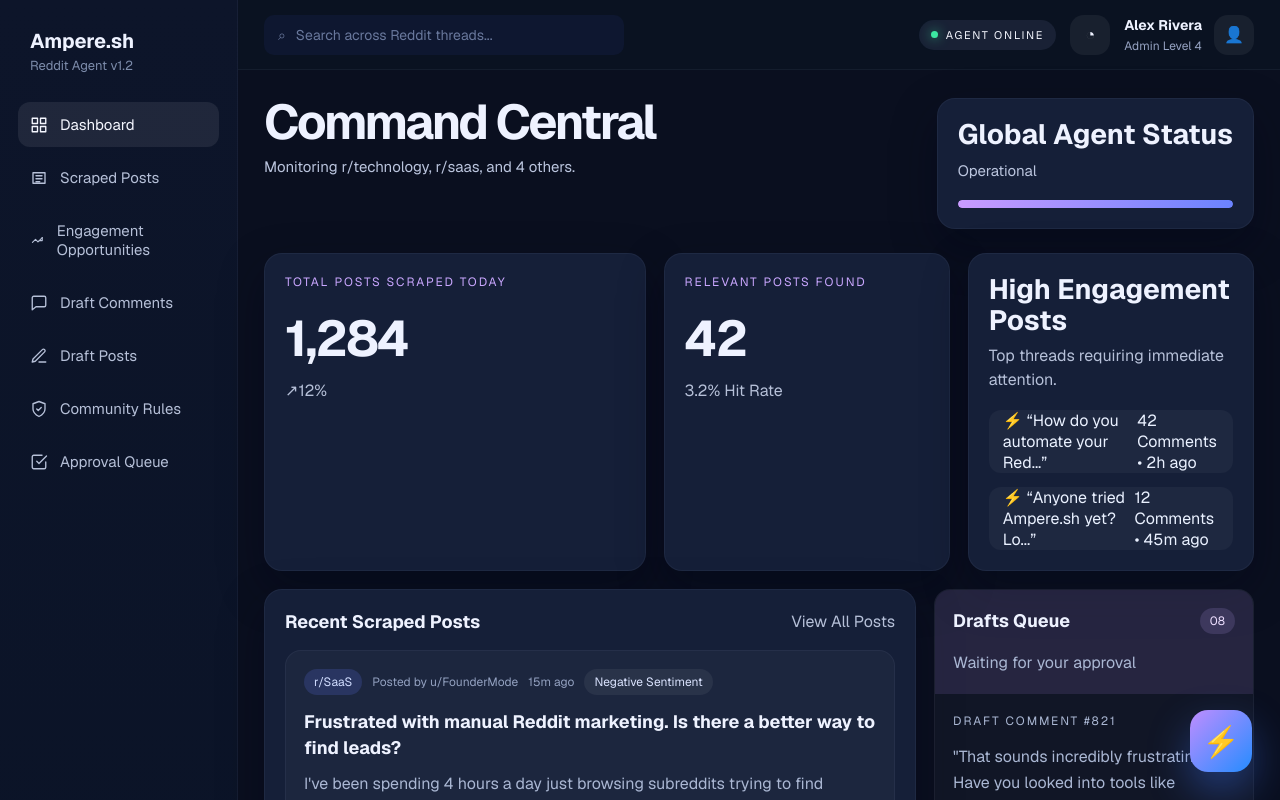
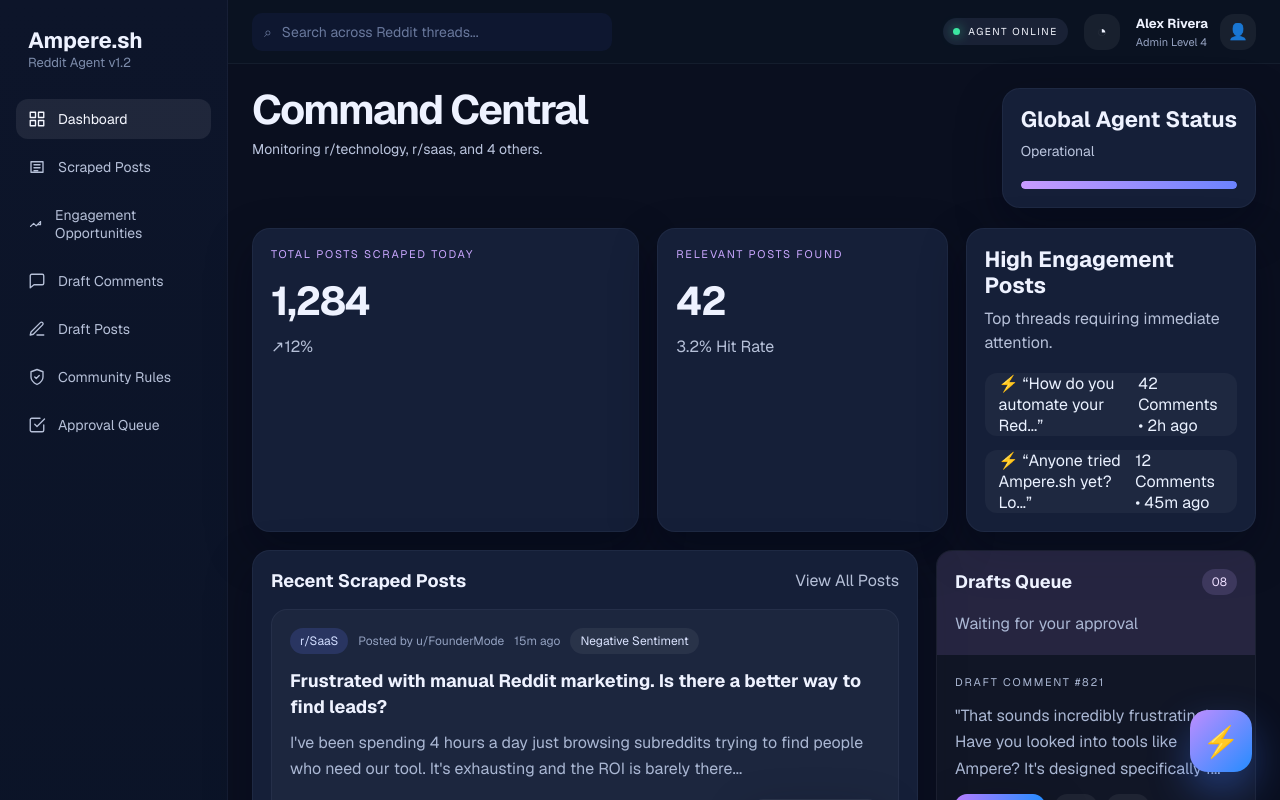
Before and after one commit to Jay-1410/Reddit-Automation, a Next.js app: page / in a window 1280 px wide. Shown: the top 800 px of the page. Built offline with nearby package versions, Linux system fonts and the light colour scheme.

Commit message:
Tighten spacing and improve responsive sizing

```diff
--- a/src/app/ui.module.css
+++ b/src/app/ui.module.css
@@ -1,7 +1,33 @@
+:root {
+  --space-1: 4px;
+  --space-2: 8px;
+  --space-3: 12px;
+  --space-4: 16px;
+  --space-5: 20px;
+  --space-6: 24px;
+  --space-7: 28px;
+  --space-8: 32px;
+
+  --radius-sm: 10px;
+  --radius-md: 14px;
+  --radius-lg: 18px;
+
+  --text-xs: 12px;
+  --text-sm: 13px;
+  --text-md: 14px;
+  --text-lg: 16px;
+  --text-xl: 18px;
+  --text-2xl: 22px;
+  --text-3xl: 26px;
+  --text-4xl: 38px;
+
+  --shadow: 0 18px 45px rgba(2, 6, 23, 0.35);
+}
+
 .shell {
   min-height: 100vh;
   display: grid;
-  grid-template-columns: 238px minmax(0, 1fr);
+  grid-template-columns: 228px minmax(0, 1fr);
   background: #0a0f1f;
   color: #eef2ff;
   font-family: var(--font-geist-sans);
@@ -11,16 +37,16 @@
   display: flex;
   flex-direction: column;
   justify-content: space-between;
-  padding: 28px 18px 22px;
+  padding: var(--space-7) var(--space-4) var(--space-6);
   background: linear-gradient(180deg, #0d152a 0%, #0a1326 100%);
   border-right: 1px solid rgba(135, 149, 184, 0.08);
 }
 
 .brandWrap {
   display: flex;
-  gap: 12px;
+  gap: var(--space-3);
   align-items: center;
-  margin-bottom: 28px;
+  margin-bottom: var(--space-7);
 }
 
 .brandMark,
@@ -29,7 +55,7 @@
 .bell {
   display: grid;
   place-items: center;
-  border-radius: 14px;
+  border-radius: var(--radius-md);
 }
 
 .brandMark {
@@ -38,38 +64,39 @@
 }
 
 .brandIcon {
-  width: 42px;
-  height: 42px;
+  width: 38px;
+  height: 38px;
   background: linear-gradient(135deg, #8e7dff, #1f90ff);
-  box-shadow: 0 12px 28px rgba(82, 118, 255, 0.35);
-  font-size: 18px;
+  box-shadow: 0 12px 24px rgba(82, 118, 255, 0.3);
+  font-size: 16px;
 }
 
 .brandWrap h2 {
-  font-size: 20px;
+  font-size: var(--text-2xl);
   font-weight: 700;
+  line-height: 1.1;
 }
 
 .brandWrap p {
-  margin-top: 3px;
+  margin-top: 2px;
   color: #7d8cab;
-  font-size: 13px;
+  font-size: var(--text-sm);
 }
 
 .nav {
   display: flex;
   flex-direction: column;
-  gap: 8px;
+  gap: var(--space-2);
 }
 
 .navItem {
   display: flex;
   align-items: center;
-  gap: 12px;
-  padding: 13px 12px;
+  gap: var(--space-3);
+  padding: 11px 12px;
   border-radius: 12px;
   color: #b6c0d8;
-  font-size: 15px;
+  font-size: var(--text-md);
   transition: 0.18s ease;
 }
 
@@ -82,17 +109,17 @@
 .sidebarBottom {
   display: flex;
   flex-direction: column;
-  gap: 14px;
+  gap: var(--space-4);
 }
 
 .campaignButton {
-  height: 48px;
+  height: 44px;
   border: 0;
-  border-radius: 14px;
+  border-radius: var(--radius-md);
   background: linear-gradient(90deg, #a06eff, #1d8fff);
   color: white;
   font-weight: 700;
-  box-shadow: 0 12px 26px rgba(73, 125, 255, 0.34);
+  box-shadow: 0 10px 22px rgba(73, 125, 255, 0.3);
 }
 
 .ghostButton {
@@ -101,7 +128,7 @@
   color: #a5b2cf;
   text-align: left;
   padding: 0 8px;
-  font-size: 15px;
+  font-size: var(--text-md);
 }
 
 .mainArea {
@@ -111,44 +138,44 @@
 }
 
 .topbar {
-  height: 70px;
+  height: 64px;
   display: flex;
   justify-content: space-between;
   align-items: center;
-  gap: 20px;
-  padding: 14px 26px;
+  gap: var(--space-5);
+  padding: var(--space-3) var(--space-6);
   border-bottom: 1px solid rgba(135, 149, 184, 0.08);
   background: rgba(11, 18, 34, 0.96);
 }
 
 .searchBar {
   width: min(360px, 100%);
-  height: 40px;
+  height: 38px;
   display: flex;
   align-items: center;
   gap: 10px;
-  padding: 0 14px;
-  border-radius: 10px;
+  padding: 0 var(--space-3);
+  border-radius: var(--radius-sm);
   background: #0e1730;
   color: #69789c;
-  font-size: 14px;
+  font-size: var(--text-md);
 }
 
 .topbarRight {
   display: flex;
   align-items: center;
-  gap: 14px;
+  gap: var(--space-4);
 }
 
 .agentPill {
   display: flex;
   align-items: center;
-  gap: 8px;
-  padding: 8px 12px;
+  gap: var(--space-2);
+  padding: 7px 10px;
   border-radius: 999px;
   background: rgba(111, 123, 166, 0.15);
   color: #f5f7ff;
-  font-size: 11px;
+  font-size: 10px;
   letter-spacing: 0.16em;
   text-transform: uppercase;
 }
@@ -163,57 +190,57 @@
 
 .bell,
 .avatar {
-  width: 40px;
-  height: 40px;
+  width: 36px;
+  height: 36px;
   background: rgba(255, 255, 255, 0.06);
 }
 
 .profileCard {
   display: flex;
   align-items: center;
-  gap: 12px;
+  gap: var(--space-3);
 }
 
 .profileCard strong {
   display: block;
-  font-size: 14px;
+  font-size: 13px;
 }
 
 .profileCard p {
-  margin-top: 4px;
+  margin-top: 3px;
   color: #96a3c2;
-  font-size: 12px;
+  font-size: 11px;
 }
 
 .content {
-  padding: 28px 26px 34px;
+  padding: var(--space-6);
 }
 
 .pageHeading {
   display: flex;
   justify-content: space-between;
-  gap: 18px;
+  gap: var(--space-5);
   align-items: flex-start;
-  margin-bottom: 24px;
+  margin-bottom: var(--space-5);
 }
 
 .pageHeading h1 {
-  font-size: clamp(2.2rem, 3.8vw, 3.5rem);
-  line-height: 0.98;
-  letter-spacing: -0.05em;
+  font-size: clamp(1.9rem, 3.2vw, 3rem);
+  line-height: 1.05;
+  letter-spacing: -0.04em;
 }
 
 .pageHeading p {
   max-width: 760px;
-  margin-top: 10px;
+  margin-top: var(--space-2);
   color: #bbc5de;
-  font-size: 15px;
-  line-height: 1.5;
+  font-size: var(--text-md);
+  line-height: 1.55;
 }
 
 .pageActions {
   display: flex;
-  gap: 12px;
+  gap: var(--space-3);
   flex-wrap: wrap;
 }
 
@@ -226,9 +253,9 @@
 .emptyState,
 .bottomBar {
   border: 1px solid rgba(137, 151, 184, 0.08);
-  border-radius: 18px;
+  border-radius: var(--radius-lg);
   background: #151f38;
-  box-shadow: 0 18px 45px rgba(2, 6, 23, 0.35);
+  box-shadow: var(--shadow);
 }
 
 .card,
@@ -236,16 +263,16 @@
 .miniCard,
 .emptyState,
 .bottomBar {
-  padding: 20px;
+  padding: 18px;
 }
 
 .largeCard {
-  min-height: 156px;
+  min-height: 140px;
 }
 
 .eyebrow {
-  margin-bottom: 12px;
-  font-size: 12px;
+  margin-bottom: var(--space-3);
+  font-size: 11px;
   letter-spacing: 0.16em;
   text-transform: uppercase;
 }
@@ -255,13 +282,13 @@
 .green { color: #86f0c6; }
 
 .card h3 {
-  font-size: 28px;
-  line-height: 1.1;
+  font-size: 22px;
+  line-height: 1.18;
 }
 
 .metricValue {
-  margin-top: 16px;
-  font-size: 50px;
+  margin-top: 14px;
+  font-size: 40px;
   font-weight: 700;
   letter-spacing: -0.04em;
 }
```
